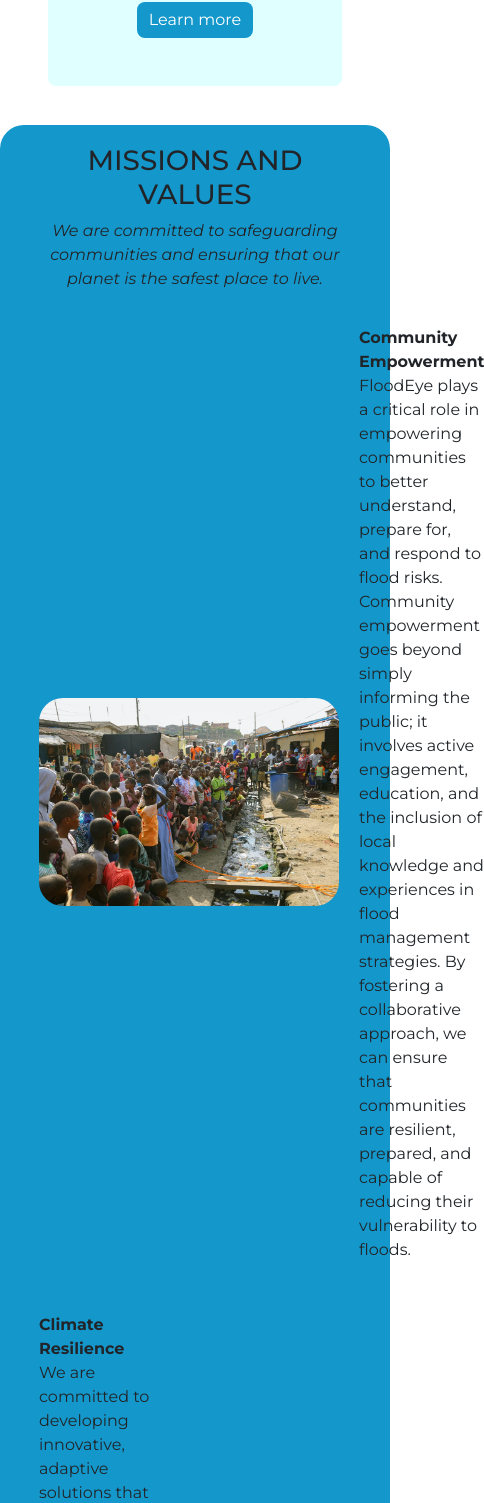
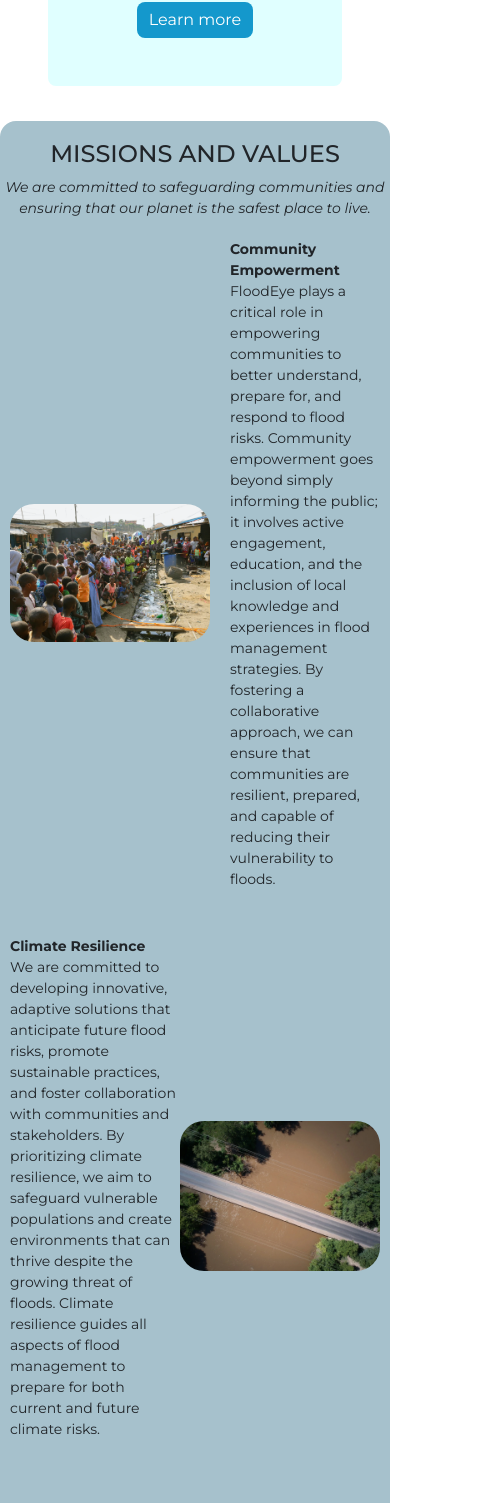
Before and after one commit to gnyarko-dev/flood-eye, a React (Vite) app: page / in a window 390 px wide. Shown: the part 2277-3780 px from the top of the page, 484 px wide, since content can reach past the window. Built offline with nearby package versions, Linux system fonts and the light colour scheme.

Commit message:
mission section updated

```diff
--- a/src/styles/mediaquery.css
+++ b/src/styles/mediaquery.css
@@ -0,0 +1,60 @@
+@media screen and (max-width: 500px) {
+    #missions-values {
+        background-color: #a6c1cc;
+        border-radius: 1rem;
+      }
+
+      .missions__card {
+        margin: 0;
+        margin-top: 35px;
+        padding-top: 5%;
+        padding-bottom: 5%;
+      }
+
+      .missions {
+        text-align: center;
+      }
+
+      .missions p {
+        font-style: italic;
+        font-size: 0.875rem;
+      }
+
+      .missions h1 {
+        font-size: 1.5rem;
+      }
+
+      .cempower img {
+        margin-right: none;
+        border-radius: 1.5rem;
+        width: 200px;
+        height: auto;
+      }
+
+      .cempower {
+        margin-bottom: 20px;
+        margin-top: 20px;
+        padding-left: 10px;
+        padding-right: 10px;
+      }
+
+      .cresilience img {
+        margin: 0;
+        border-radius: 1.5rem;
+        width: 200px;
+        height: auto;
+      }
+
+      .cresilience p {
+        font-size: 0.875rem;
+      }
+
+      .cempower p {
+        font-size: 0.875rem;
+      }
+
+      .cresilience {
+        margin-bottom: 35px;
+        padding: 10px;
+      }
+}
```
